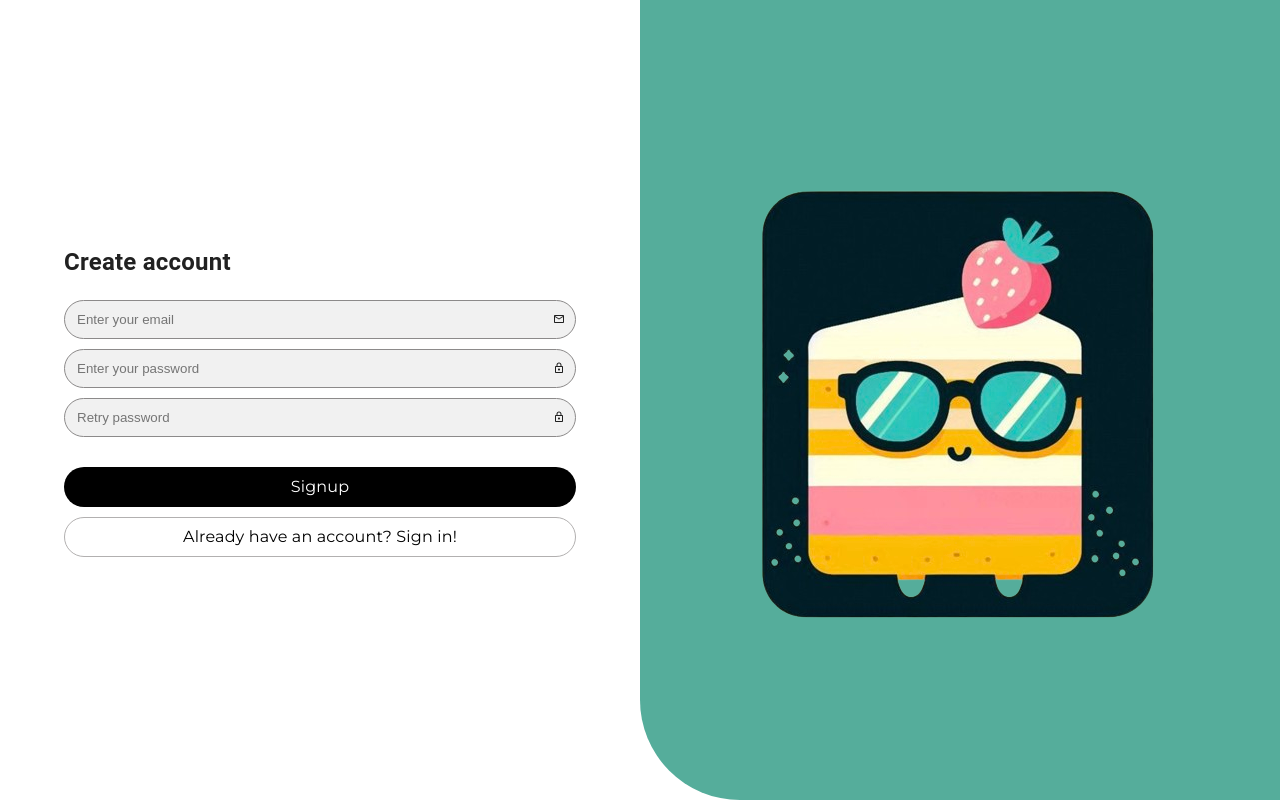
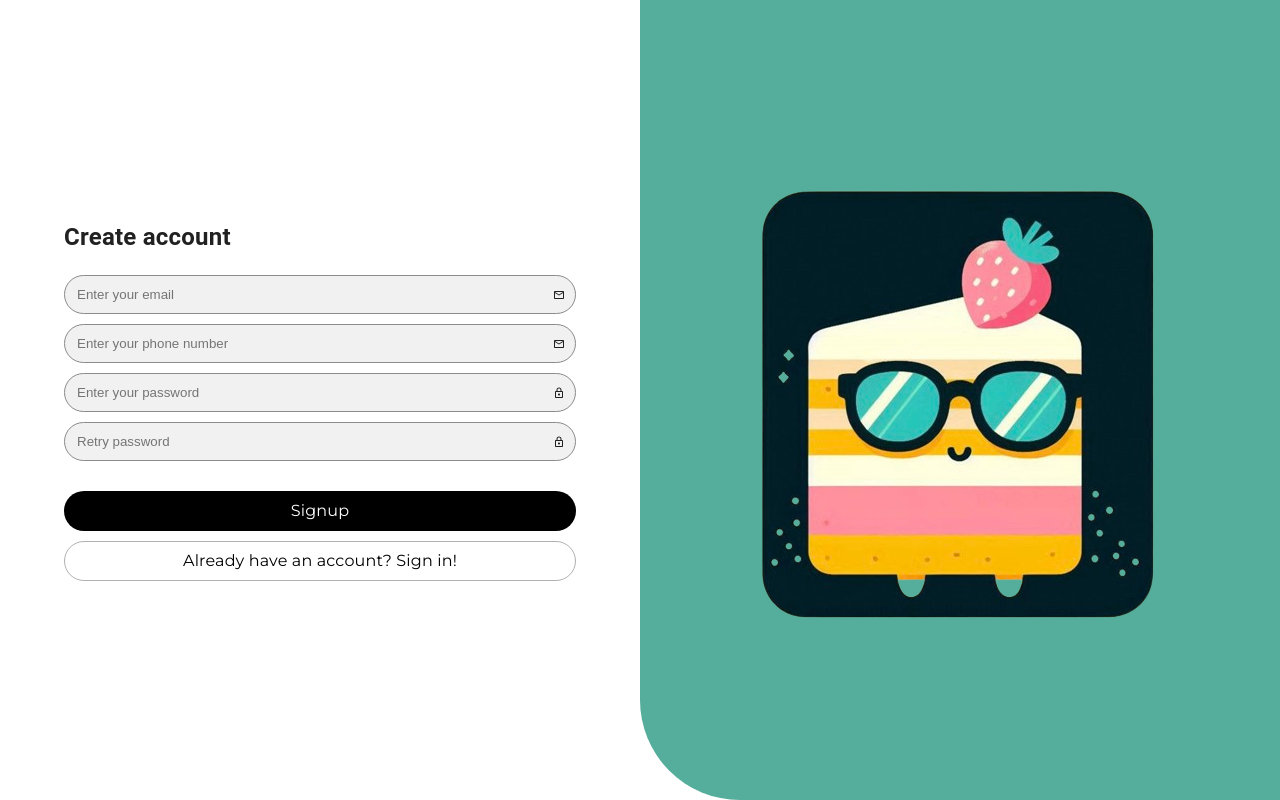
Before and after one commit to VocakeTechTeam/Vocake-React-Js, a React (Create React App) app: page /register in a window 1280 px wide. Built offline with nearby package versions, Linux system fonts and the light colour scheme; no server answers.

Commit message:
add phone number on register

```diff
--- a/src/context/AuthContext.tsx
+++ b/src/context/AuthContext.tsx
@@ -14,7 +14,6 @@ export const AuthProvider = ({ children }: { children: ReactNode }) => {
     const [loading, setLoading] = useState<boolean>(true);
     useEffect(() => {
         const token = localStorage.getItem('vocake_access_token');
-        console.log('token: ', token);
         if (token !== null) {
             setIsAuth(true);
         }
@@ -39,7 +38,6 @@ export const AuthProvider = ({ children }: { children: ReactNode }) => {
                 setIsAuth(true);
             }
         } catch (error) {
-            console.log(error);
         }
     };
     const logout = async () => {
--- a/src/types/index.ts
+++ b/src/types/index.ts
@@ -9,7 +9,7 @@ export type UserReigster = {
     password: string | null;
     password_retry: string | null;
     fullName: string | null;
-    phonenumber: string | null;
+    phoneNumber: string | null;
     locations: string | null;
     role: string | null;
     levelUser: string | null;
--- a/src/views/Login/index.tsx
+++ b/src/views/Login/index.tsx
@@ -45,7 +45,6 @@ const Login = () => {
     };
 
     const handleChange = (e: ChangeEvent<HTMLInputElement>) => {
-        console.log(user);
         setUser({ ...user, [e.target.name]: e.target.value });
     };
     return (
--- a/src/views/Onboard/components/SelectBox.tsx
+++ b/src/views/Onboard/components/SelectBox.tsx
@@ -8,7 +8,6 @@ type Props = {
 };
 
 const SelectBox = ({ isSelected = false, name, handleClick }: Props) => {
-    console.log(isSelected);
     const activeColor = '#55AD9B';
     const classes = useStyles();
     return (
--- a/src/views/Register/index.tsx
+++ b/src/views/Register/index.tsx
@@ -31,7 +31,7 @@ const Register = () => {
         password: null,
         password_retry: null,
         fullName: null,
-        phonenumber: null,
+        phoneNumber: null,
         locations: null,
         role: 'CUSTOMER',
         levelUser: 'BEGINNER',
@@ -106,6 +106,13 @@ const Register = () => {
                             name={'email'}
                             icon={<MailOutlineIcon />}
                             placeholder={'Enter your email'}
+                        />
+                        <Input
+                            errorMessage={emailError}
+                            handleChange={handleChange}
+                            name={'phoneNumber'}
+                            icon={<MailOutlineIcon />}
+                            placeholder={'Enter your phone number'}
                         />
                         <Input
                             errorMessage={passwordError}
```
